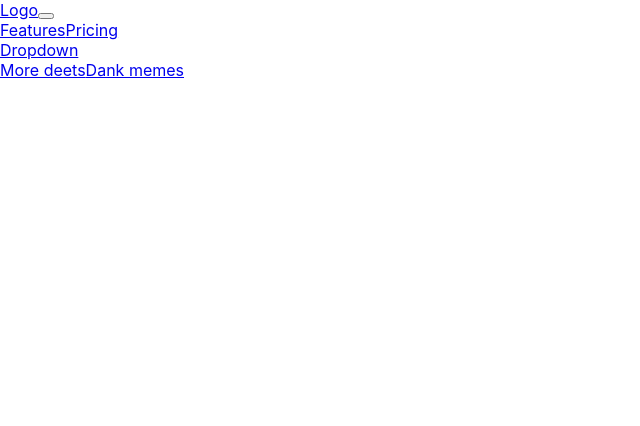
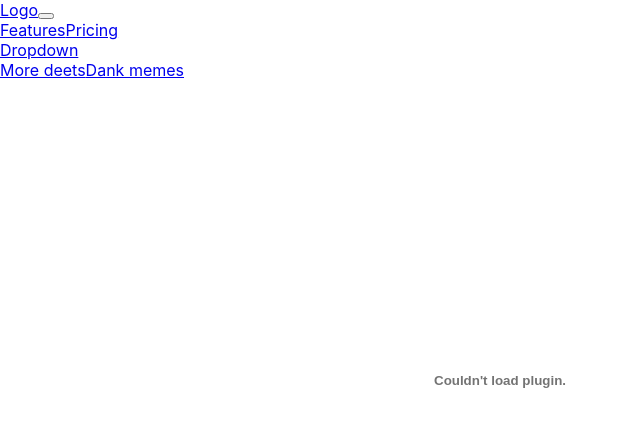
Before and after one commit to nahmad94/Portfolio, a React (Create React App) app: page / in a window 1280 px wide. Shown: the top 426 px of the page, without its empty margins (0-640 px from the left). Built offline with nearby package versions, Linux system fonts and the light colour scheme.

Commit message:
adds resume

```diff
--- a/src/Components/App.js
+++ b/src/Components/App.js
@@ -1,10 +1,12 @@
 import './App.css';
 import Header from './Header';
+import Resume from './Resume';
 
 function App() {
   return (
     <div>
       <Header />
+      <Resume />
     </div>
   );
 }
--- a/src/Components/Resume.js
+++ b/src/Components/Resume.js
@@ -0,0 +1,9 @@
+import React from 'react'
+
+export default function Resume() {
+  return (
+    <div>
+        <embed src='./Resume/NAVEED AHMAD - Software Engineer.pdf' width="1000" height="600"></embed>
+    </div>
+  )
+}
```
Also changed, not shown: 1 other file (tests, documents, lock files or other folders).
